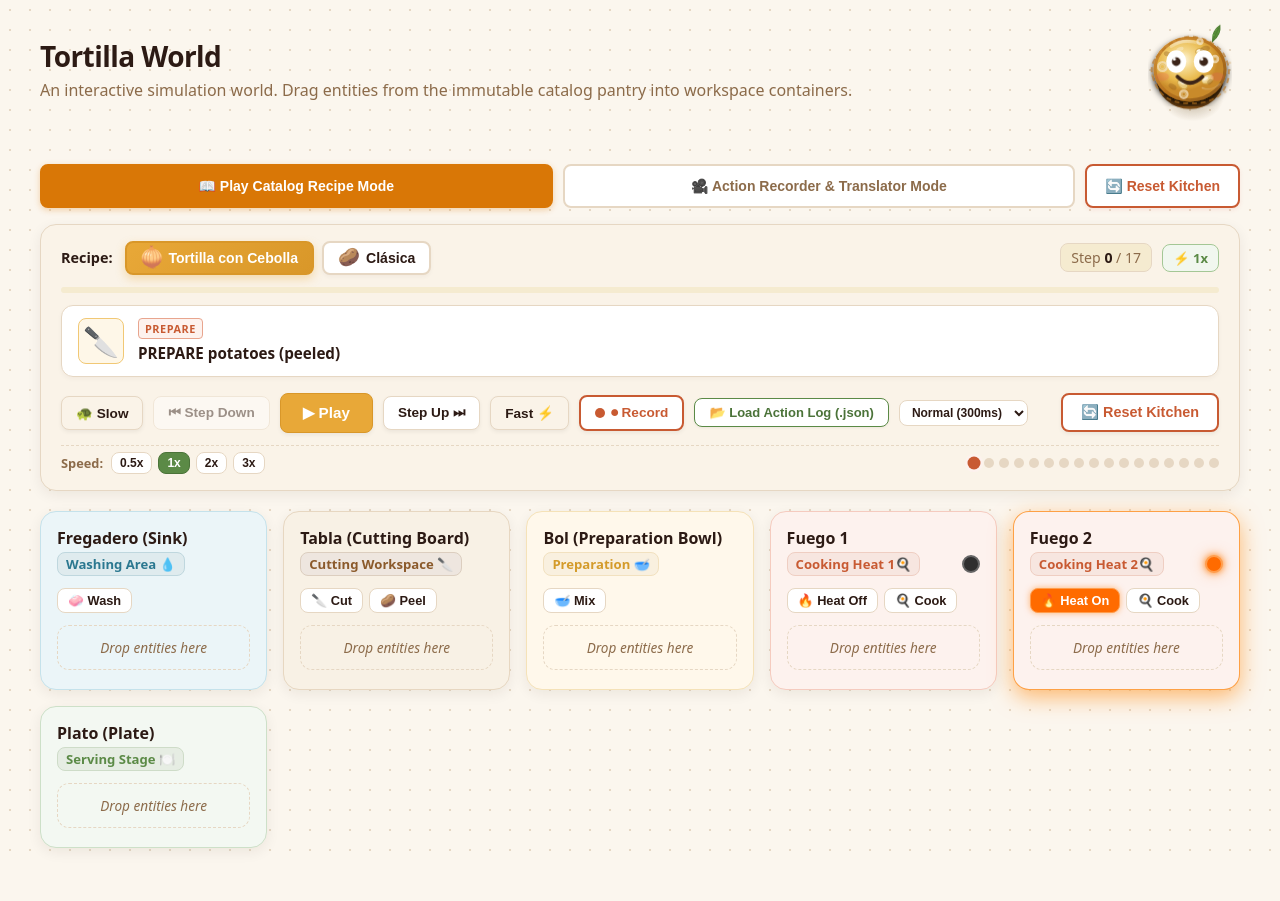
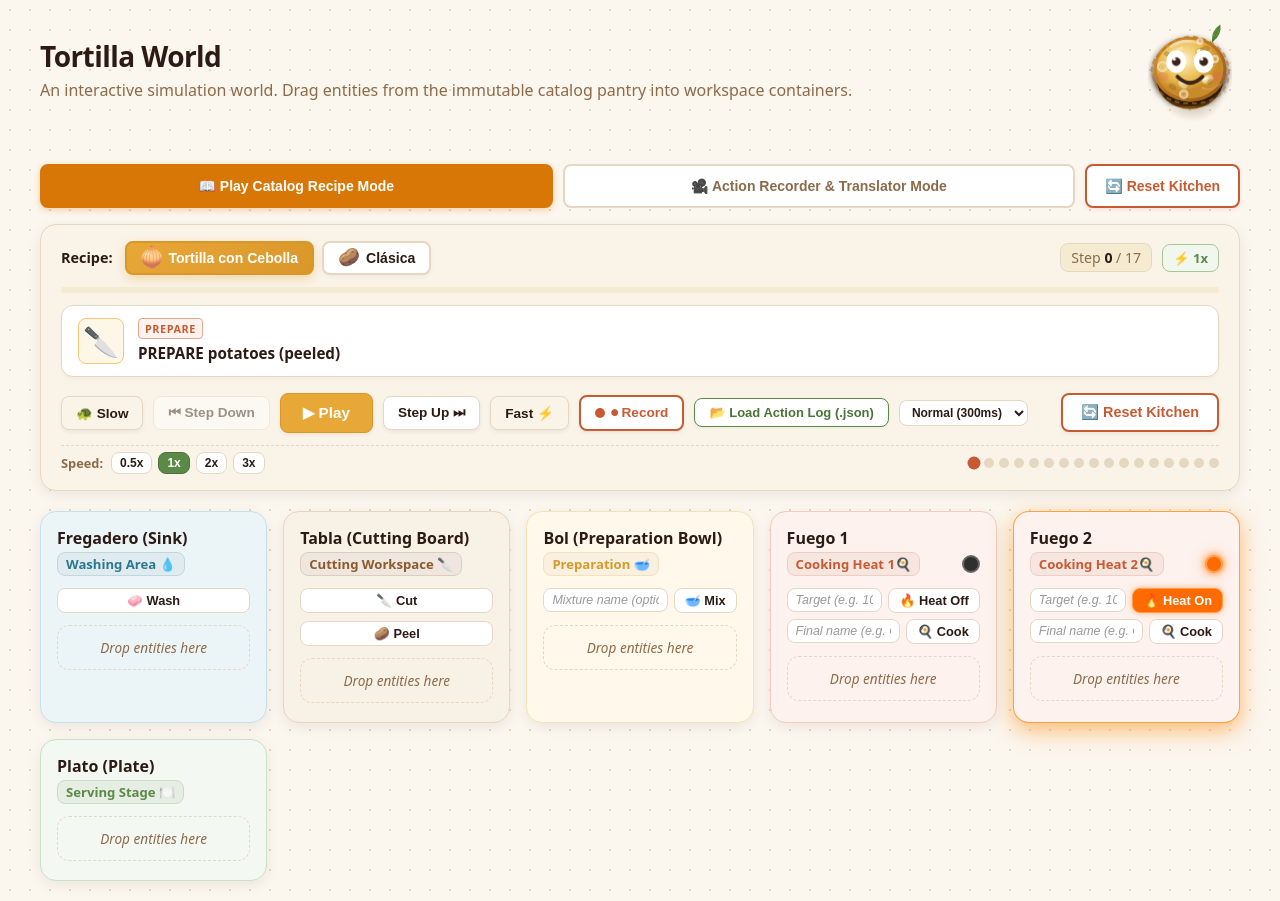
Before and after one commit to felixinberlin/tortilla-world, a React (Vite) app: page / in a window 1280 px wide. Before the commit the page ends 868 px from the top, so only its background shows below. Built offline with nearby package versions, Linux system fonts and the light colour scheme.

Commit message:
you can have names

```diff
--- a/src/components/World/ContainerView.tsx
+++ b/src/components/World/ContainerView.tsx
@@ -9,7 +9,7 @@
  * - Acts as a droppable target for drag-and-drop actions.
  */
 
-import React from 'react';
+import React, { useState } from 'react';
 import { useStore } from 'zustand';
 import { useDroppable } from '@dnd-kit/core';
 import { motion, AnimatePresence } from 'framer-motion';
@@ -25,6 +25,9 @@ interface ContainerViewProps {
 
 export const ContainerView: React.FC<ContainerViewProps> = ({ container }) => {
   const entities = useStore(worldStore, (state) => state.entities);
+  const [mixCustomName, setMixCustomName] = useState('');
+  const [cookConditionInput, setCookConditionInput] = useState('');
+  const [cookedCustomName, setCookedCustomName] = useState('');
 
   // Set up dnd-kit droppable binding for this container
   const { setNodeRef, isOver } = useDroppable({
@@ -89,25 +92,14 @@ export const ContainerView: React.FC<ContainerViewProps> = ({ container }) => {
             title="Toggle Heat"
             onClick={(e) => {
               e.stopPropagation();
-              if (!container.isOn) {
-                const cookCondition = window.prompt('Enter cooking timer or condition (e.g., "10 min" or "until brown"):');
               dispatch({
                 type: 'TOGGLE_HEAT',
                 payload: {
                   containerId: container.id,
-                    cookCondition: cookCondition ?? undefined,
-                    isOn: true,
+                  cookCondition: cookConditionInput.trim() || undefined,
+                  isOn: !container.isOn,
                 },
               });
-              } else {
-                dispatch({
-                  type: 'TOGGLE_HEAT',
-                  payload: {
-                    containerId: container.id,
-                    isOn: false,
-                  },
-                });
-              }
             }}
           />
         )}
@@ -116,54 +108,63 @@ export const ContainerView: React.FC<ContainerViewProps> = ({ container }) => {
       {(isCookingArea || isSink || isCuttingBoard || isBowl) && (
         <div className="container-view__actions">
           {isCookingArea && (
-            <>
+            <div className="container-view__action-group">
+              <div className="container-view__input-row">
+                <input
+                  type="text"
+                  className="container-view__input"
+                  placeholder="Target (e.g. 10 min, until brown)"
+                  value={cookConditionInput}
+                  onChange={(e) => setCookConditionInput(e.target.value)}
+                  onClick={(e) => e.stopPropagation()}
+                />
                 <button
                   type="button"
                   className={`container-action-btn toggle-heat-btn ${container.isOn ? 'container-action-btn--active' : ''}`}
                   onClick={(e) => {
                     e.stopPropagation();
-                  if (!container.isOn) {
-                    const cookCondition = window.prompt('Enter cooking timer or condition (e.g., "10 min" or "until brown"):');
                     dispatch({
                       type: 'TOGGLE_HEAT',
                       payload: {
                         containerId: container.id,
-                        cookCondition: cookCondition ?? undefined,
-                        isOn: true,
+                        cookCondition: cookConditionInput.trim() || undefined,
+                        isOn: !container.isOn,
                       },
                     });
-                  } else {
-                    dispatch({
-                      type: 'TOGGLE_HEAT',
-                      payload: {
-                        containerId: container.id,
-                        isOn: false,
-                      },
-                    });
-                  }
                   }}
                 >
                   🔥 {container.isOn ? 'Heat On' : 'Heat Off'}
                 </button>
+              </div>
+
+              <div className="container-view__input-row">
+                <input
+                  type="text"
+                  className="container-view__input"
+                  placeholder="Final name (e.g. Oma tortilla)"
+                  value={cookedCustomName}
+                  onChange={(e) => setCookedCustomName(e.target.value)}
+                  onClick={(e) => e.stopPropagation()}
+                />
                 <button
                   type="button"
                   className="container-action-btn cook-btn"
                   onClick={(e) => {
                     e.stopPropagation();
-                  const customName = window.prompt('Enter final custom name for cooked item (leave empty for recipe default):');
                     dispatch({
                       type: 'COOK_CONTAINER_CONTENTS',
                       payload: {
                         containerId: container.id,
-                      customName: customName ?? undefined,
-                      cookCondition: container.cookCondition || container.timer,
+                        customName: cookedCustomName.trim() || undefined,
+                        cookCondition: cookConditionInput.trim() || container.cookCondition || container.timer,
                       },
                     });
                   }}
                 >
                   🍳 Cook
                 </button>
-            </>
+              </div>
+            </div>
           )}
 
           {isSink && (
@@ -214,23 +215,34 @@ export const ContainerView: React.FC<ContainerViewProps> = ({ container }) => {
           )}
 
           {isBowl && (
+            <div className="container-view__action-group">
+              <div className="container-view__input-row">
+                <input
+                  type="text"
+                  className="container-view__input"
+                  placeholder="Mixture name (optional)"
+                  value={mixCustomName}
+                  onChange={(e) => setMixCustomName(e.target.value)}
+                  onClick={(e) => e.stopPropagation()}
+                />
                 <button
                   type="button"
                   className="container-action-btn mix-btn"
                   onClick={(e) => {
                     e.stopPropagation();
-                const customName = window.prompt('Enter custom name for mixture (leave empty for default e.g. mixture_1):');
                     dispatch({
                       type: 'MIX_CONTAINER_CONTENTS',
                       payload: {
                         containerId: container.id,
-                    customName: customName ?? undefined,
+                        customName: mixCustomName.trim() || undefined,
                       },
                     });
                   }}
                 >
                   🥣 Mix
                 </button>
+              </div>
+            </div>
           )}
         </div>
       )}
--- a/src/components/World/World.scss
+++ b/src/components/World/World.scss
@@ -170,8 +170,45 @@
 
 .container-view__actions {
   display: flex;
-  gap: 6px;
-  flex-wrap: wrap;
+  flex-direction: column;
+  gap: 8px;
+
+  .container-view__action-group {
+    display: flex;
+    flex-direction: column;
+    gap: 6px;
+    width: 100%;
+  }
+
+  .container-view__input-row {
+    display: flex;
+    gap: 6px;
+    align-items: center;
+    width: 100%;
+  }
+
+  .container-view__input {
+    flex: 1;
+    min-width: 0;
+    padding: 4px 8px;
+    font-size: 0.78rem;
+    border: 1px solid $warm-border;
+    border-radius: $radius-sm;
+    background: #ffffff;
+    color: $dark-brown;
+    outline: none;
+    transition: border-color 0.2s ease;
+
+    &:focus {
+      border-color: $tortilla-yellow;
+      box-shadow: 0 0 0 2px rgba(245, 180, 50, 0.2);
+    }
+
+    &::placeholder {
+      color: #999;
+      font-style: italic;
+    }
+  }
 
   .container-action-btn {
     padding: 4px 10px;
@@ -182,41 +219,7 @@
     background: #ffffff;
     color: $dark-brown;
     cursor: pointer;
-    transition: all 0.2s ease;
-
-    &:hover {
-      background: color.mix($tortilla-yellow, #ffffff, 20%);
-      border-color: $tortilla-yellow;
-      transform: translateY(-1px);
-    }
-
-    &:active {
-      transform: translateY(0);
-    }
-
-    &--active {
-      background: #ff6b00;
-      color: #ffffff;
-      border-color: #ff9d4d;
-      box-shadow: 0 0 6px rgba(255, 120, 0, 0.5);
-    }
-  }
-}
-
-.container-view__actions {
-  display: flex;
-  gap: 6px;
-  flex-wrap: wrap;
-
-  .container-action-btn {
-    padding: 4px 10px;
-    font-size: 0.8rem;
-    font-weight: 600;
-    border-radius: $radius-sm;
-    border: 1px solid $warm-border;
-    background: #ffffff;
-    color: $dark-brown;
-    cursor: pointer;
+    white-space: nowrap;
     transition: all 0.2s ease;
 
     &:hover {
```
Lines whose indentation alone changed are shown as unchanged.
